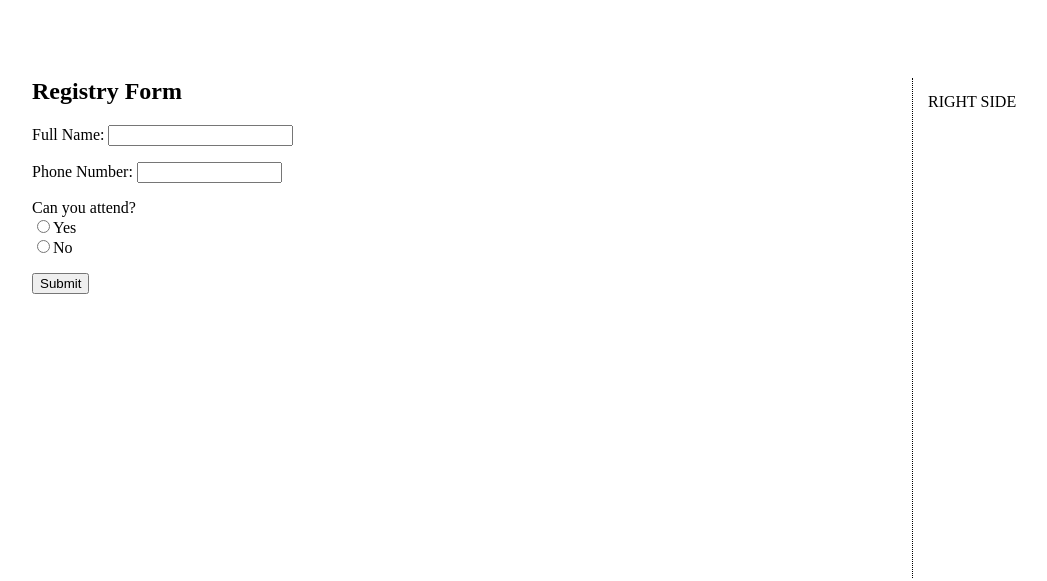
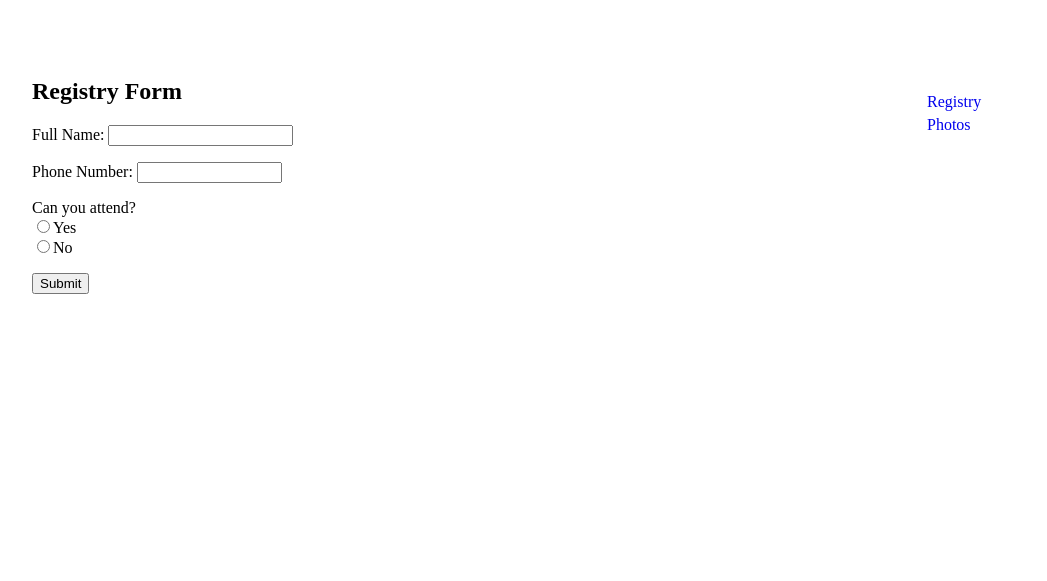
Before and after one commit to waylandhe/OLD_ebwebsite, a plain HTML site: page registry.html in a window 1280 px wide. Shown: the whole page, without its empty margins (178-1225 px from the left). Drawn offline with Linux system fonts and the light colour scheme.

Commit message:
added hovering and cleaned up some files

```diff
--- a/registry.html
+++ b/registry.html
@@ -14,26 +14,14 @@
 			</div>
 			<div id="content">
 				<div id="left_side">
+
+				</div>
+				<div id="right_side">
 					<ul>
-						<!--
-						<li><a href="ourStory/ourStory.html">Our Story</a></li>
-						<li>The Proposal</li>
-						<li>Bride & Groom</li>
-						<li>Wedding Party</li>
-						<li>Reception</li>
-						-->
 						<li><a href="registry.html">Registry</a></li>
 						<li><a href="photos.html">Photos</a></li>
-						<!--
-						<li>Contact Us</li>
-						<li>Guest Book</li>
-						<li>Accomodations</li>
-						<li>Directions</li>
-						<li>Local Activities</li>
-						-->
 					</ul>
 				</div>
-				<div id="right_side">RIGHT SIDE</div>
 				<h2>Registry Form</h2>
 				<form name="registry" method="post" action="sendemail.php">
 					<p>Full Name: <input type="text" size="20" maxlength="100" name="name" /> </p>
--- a/stylesheets/eabwedding.css
+++ b/stylesheets/eabwedding.css
@@ -50,7 +50,7 @@ body {
 	height:500px;
 	padding: 15px;
 	margin-left: 20px;
-	border-left: 1px dotted black;
+	/*border-left: 1px dotted black;*/
 	-webkit-box-sizing: border-box;
 	-moz-box-sizing: border-box;
 	box-sizing: border-box;
@@ -83,3 +83,17 @@ body {
 	margin: 0px;
 	padding: 0px;
 }
+
+#right_side a:hover {
+	color: #f00;
+}
+
+#right_side a:visited{
+	/*color: blue;
+	text-decoration: none;*/
+}
+
+#right_side a:link{
+	/*color: blue;*/
+	text-decoration: none;
+}
```
Also changed, not shown: index.html (+0 -1 lines).
